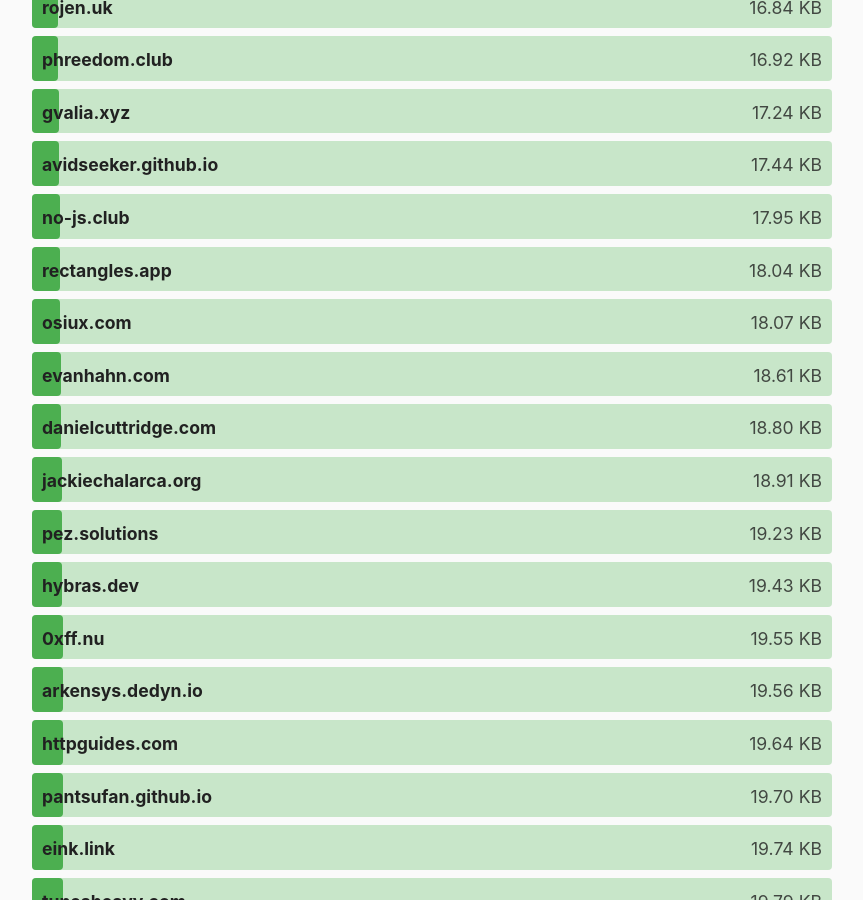
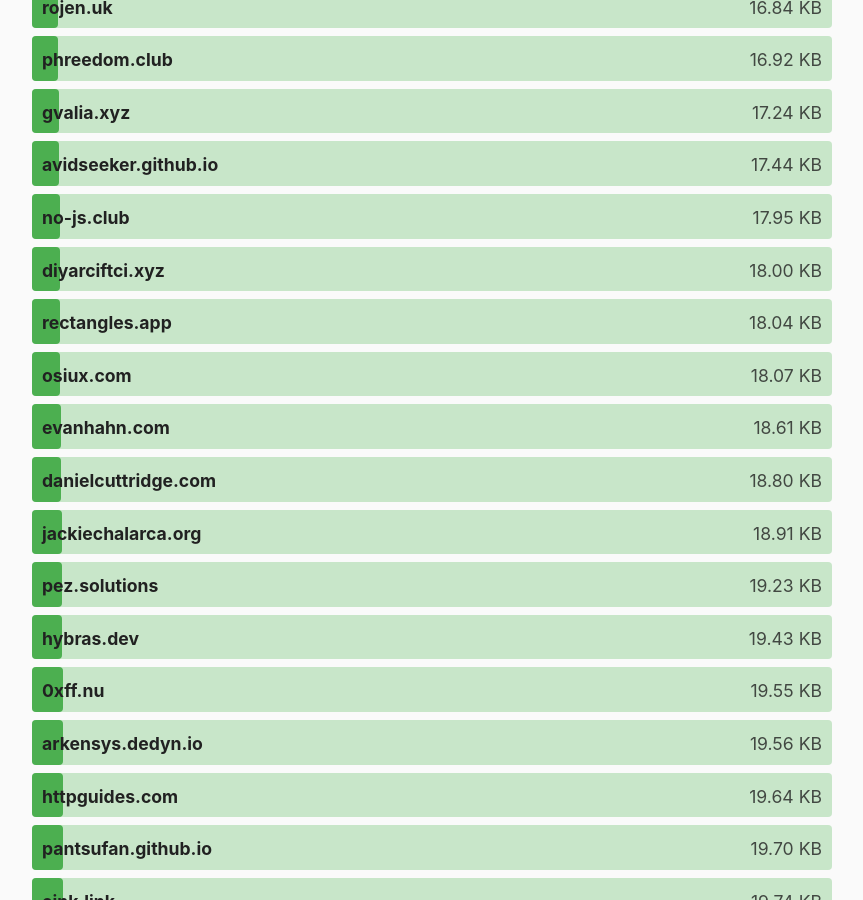
Before and after one commit to kevquirk/512kb.club, a Jekyll site: the page built from index.md, in a window 1280 px wide and 900 px high, scrolled down 6320 px. Shown: the whole window, without its empty margins (208-1071 px from the left). Built offline with Jekyll 4.4.1, drawn with Linux system fonts in a browser that asks for light colours.

Commit message:
Update sites.yml

```diff
--- a/_data/sites.yml
+++ b/_data/sites.yml
@@ -1,3 +1,8 @@
+- domain: diyarciftci.xyz
+  url: https://diyarciftci.xyz/
+  size: 18.0
+  last_checked: 2025-11-26
+
 - domain: 0xedward.io
   url: https://0xedward.io/
   size: 41.02
```
